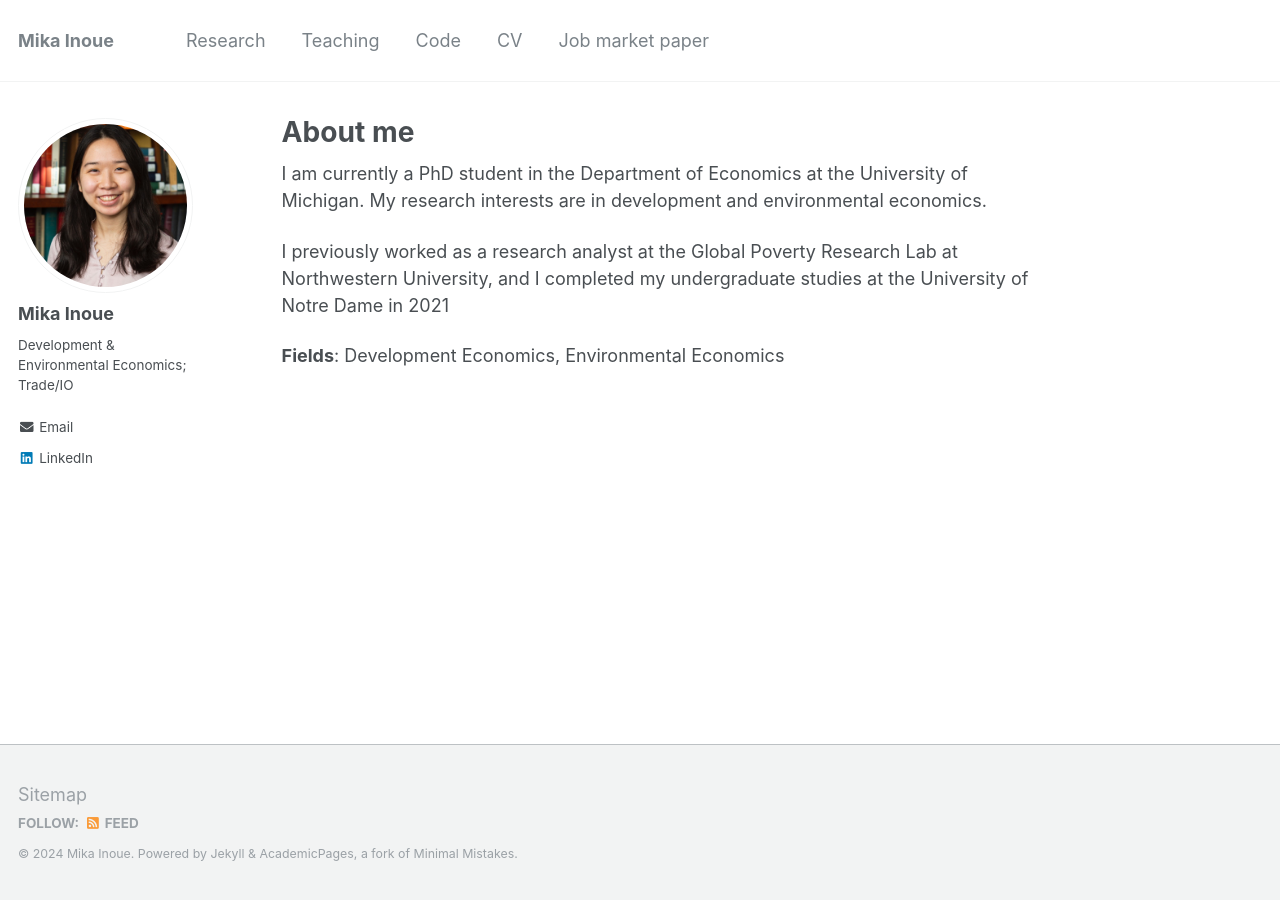
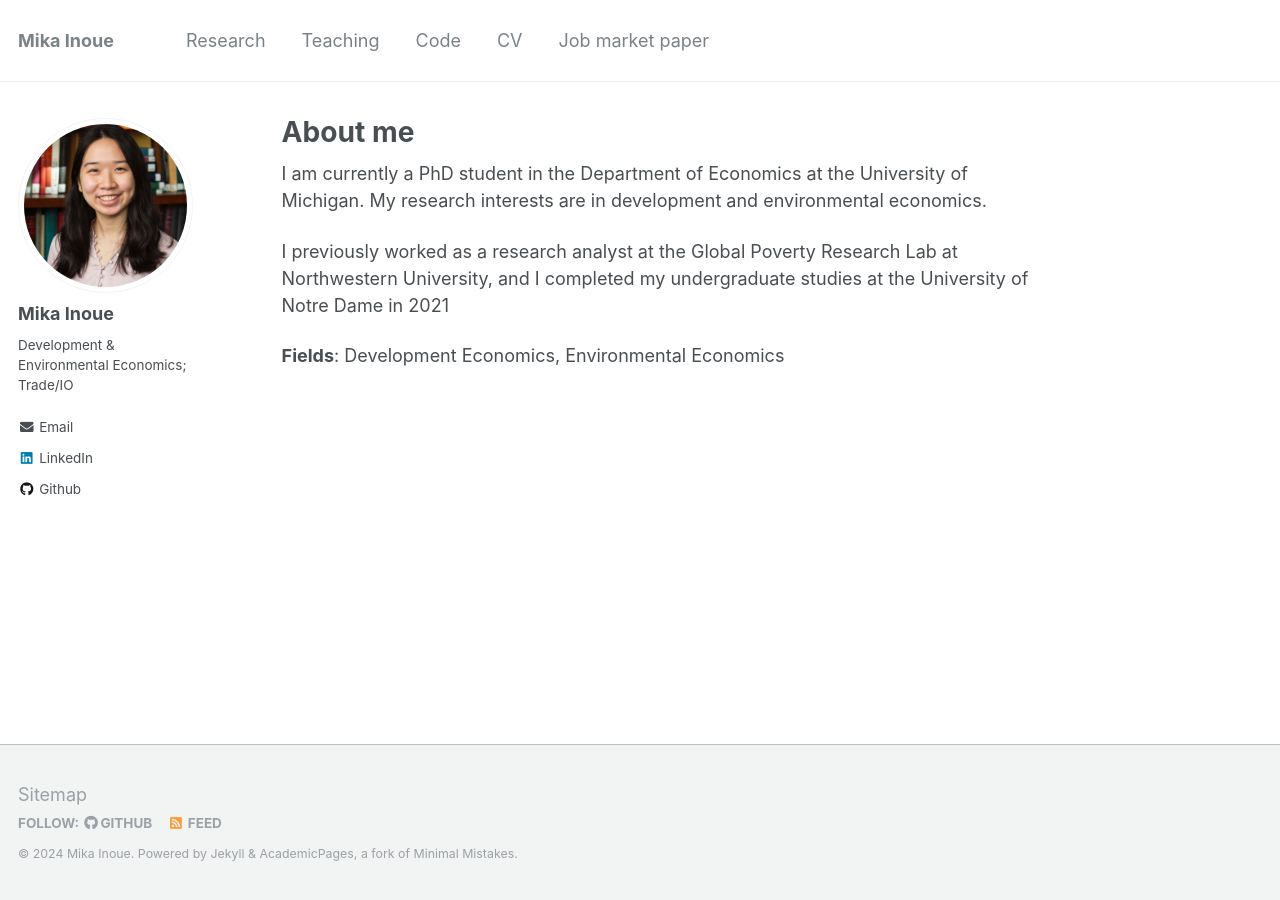
Before and after one commit to mdinoue/mdinoue.github.io, a Jekyll site: the page built from _pages/about.md, in a window 1280 px wide. Built offline with Jekyll 4.4.1, drawn with Linux system fonts in a browser that asks for light colours.

```diff
--- a/_config.yml
+++ b/_config.yml
@@ -96,7 +96,7 @@ author:
   flickr           :
   facebook         :
   foursquare       :
-  github           : #"mdinoue"
+  github           : "mdinoue"
   google_plus      :
   keybase          :
   instagram        :
```
Also changed, not shown: 1 other file.
